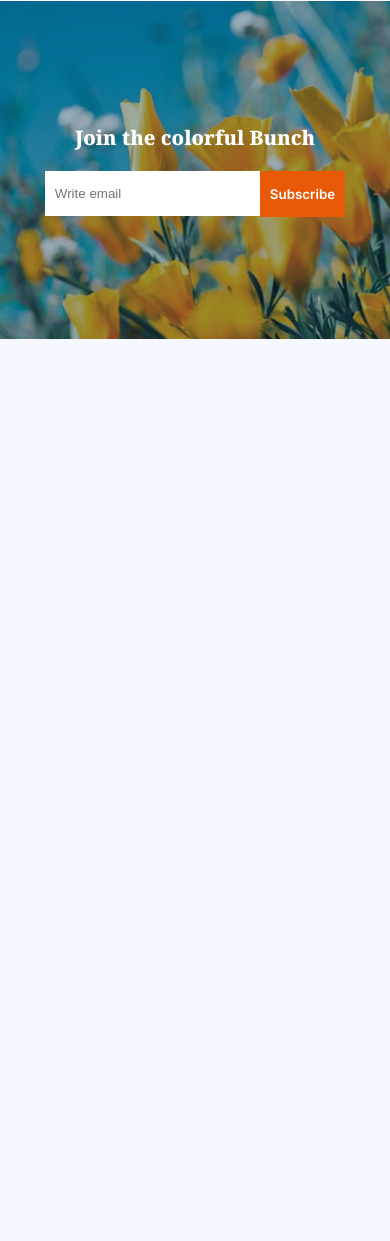
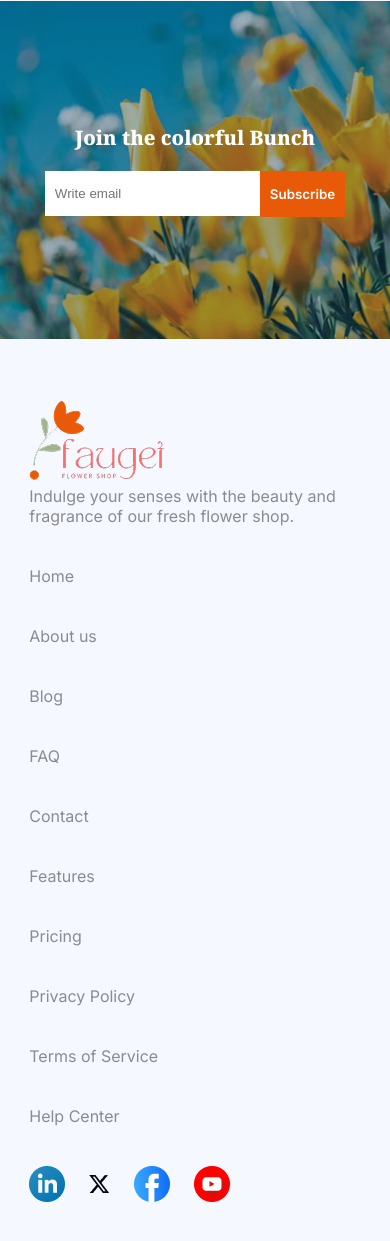
Before and after one commit to fahim793/Flower-Shop, a plain HTML site: page index.html in a window 390 px wide. Shown: the part 3998-5239 px from the top of the page. Before the commit the page ends 4337 px from the top, so only its background shows below. Drawn offline with Linux system fonts and the light colour scheme.

Commit message:
added footer section

```diff
--- a/index.html
+++ b/index.html
@@ -182,6 +182,35 @@
             <button class="inter-semiBold">Subscribe</button>
         </div>
     </section>
+
+    <!-- Footer section -->
+    <footer>
+        <div class="brand-footer">
+            <img src="./assets/logo.png" alt="">
+            <p class="inter-regular">Indulge your senses with the <br class="break"> beauty and fragrance of our fresh <br class="break">flower shop. </p>
+        </div>
+        <div class="footerNav1 inter-regular">
+            <a href="">Home</a>
+            <a href="">About us</a>
+            <a href="">Blog</a>
+            <a href="">FAQ</a>
+            <a href="">Contact</a>
+        </div>
+        <div class="footerNav2 inter-regular">
+            <a href="">Features</a>
+            <a href="">Pricing</a>
+            <a href="">Privacy Policy</a>
+            <a href="">Terms of Service</a>
+            <a href="">Help Center</a>
+        </div>
+        <div class="socials">
+            <img src="./assets/icon-linkedin.png" alt="">
+            <img src="./assets/icon-twitter.png" alt="">
+            <img src="./assets/icon-facebook.png" alt="">
+            <img src="./assets/icon-youtube.png" alt="">
+        </div>
+    </footer>
+
 </body>
 
 </html>
--- a/style.css
+++ b/style.css
@@ -488,7 +488,7 @@ nav {
 }
 
 /* Email section */
-.email-section{
+.email-section {
     margin-top: 120px;
     width: 100%;
     background-image: url('./assets/news-letter-bg.png');
@@ -501,42 +501,131 @@ nav {
     align-items: center;
     gap: 20px;
 }
-.email-section h2{
+
+.email-section h2 {
     font-size: 50px;
     color: white;
 }
+
 .input-field {
     display: flex;
     justify-content: center;
     align-items: center;
     width: 100%;
 }
-.input-field input{
+
+.input-field input {
     width: 30%;
     padding: 15px 10px;
     border: none;
 }
-.input-field button{
+
+.input-field button {
     padding: 15px 60px;
     background-color: #E95A08;
     color: white;
     border: none;
 }
 
-@media screen and (max-width: 480px){
-    .email-section h2{
+@media screen and (max-width: 480px) {
+    .email-section h2 {
         font-size: 20px;
     }
-    .input-field input{
+
+    .input-field input {
         width: 50%;
         padding: 15px 10px;
 
     }
-    .input-field button{
+
+    .input-field button {
         padding: 15px 10px;
     }
-    .email-section{
-        background-position:bottom ;
+
+    .email-section {
+        background-position: bottom;
         height: 40vh;
     }
 }
+
+/* Footer */
+
+footer {
+
+    width: 1140px;
+    margin: 60px auto;
+
+    display: flex;
+    justify-content: space-around;
+    align-items: center;
+}
+
+.brand-footer img {
+    width: 135px;
+}
+
+.brand-footer p {
+    font-size: 22px;
+    color: rgba(0, 0, 0, 0.438);
+}
+
+.footerNav1,
+.footerNav2 {
+    display: flex;
+    flex-direction: column;
+    justify-content: space-between;
+    align-items: left;
+    gap: 20px;
+}
+
+.footerNav1 a,
+.footerNav2 a {
+    text-decoration: none;
+    color: rgba(0, 0, 0, 0.438);
+}
+
+.socials {
+    display: flex;
+    justify-content: center;
+    align-items: center;
+    align-self: baseline;
+    gap: 24px;
+}
+
+@media screen and (max-width: 480px) {
+    footer {
+        width: 100%;
+        display: flex;
+        flex-direction: column;
+        text-align: left;
+    }
+
+    .brand-footer {
+        margin-bottom: 40px;
+    }
+
+    .footerNav2,
+    .footerNav1 {
+        width: 85%;
+        gap: 40px;
+        margin-bottom: 40px;
+    }
+
+    .socials {
+        width: 85%;
+        margin: auto;
+        justify-content: start;
+    }
+
+    .brand-footer {
+        width: 85%;
+        margin: auto;
+        text-align: left;
+        margin-bottom: 40px;
+    }
+
+    .brand-footer p {
+        font-size: 16px;
+
+    }
+}
```
Lines whose indentation alone changed are shown as unchanged.
